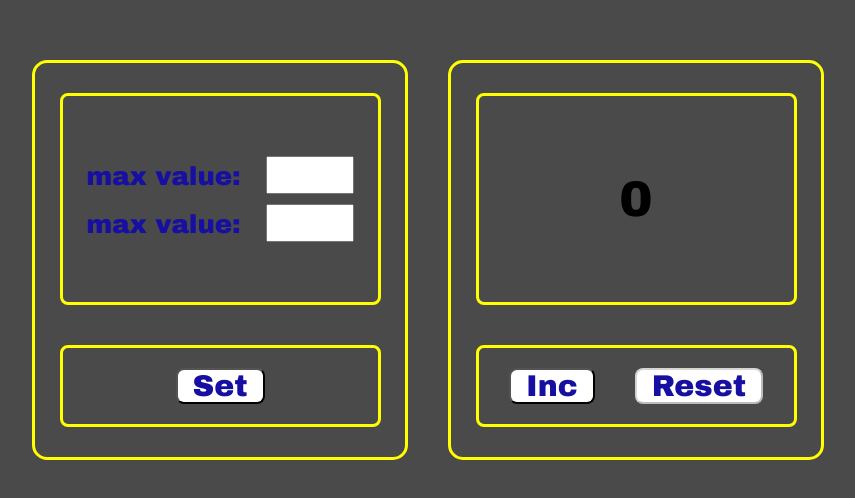
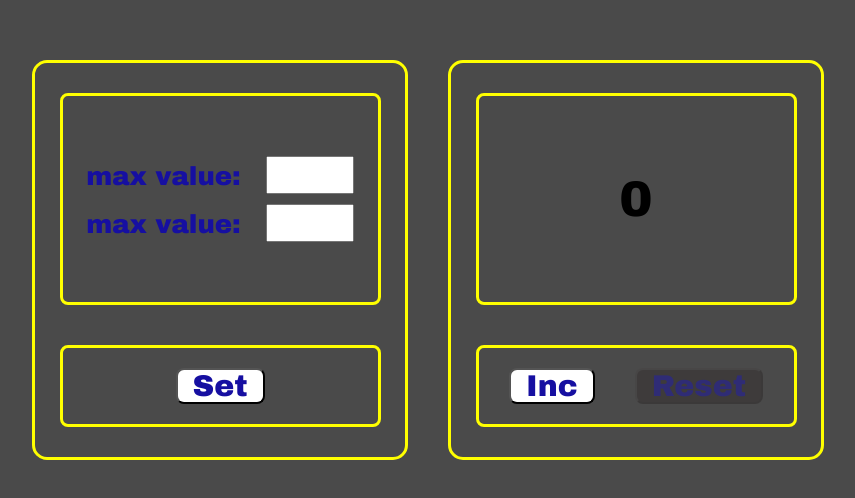
Before and after one commit to Tampoka/Counter, a React (Create React App) app: page / in a window 1280 px wide. Shown: the part 140-638 px from the top of the page, without its empty margins (212-1067 px from the left). Built offline with nearby package versions, Linux system fonts and the light colour scheme.

Commit message:
Add style for disabled button

```diff
--- a/src/Counter/Control/Control.module.scss
+++ b/src/Counter/Control/Control.module.scss
@@ -11,4 +11,9 @@
     margin: 20px;
 
     border-radius: 8px;
+
+    &:disabled {
+        background-color: #332e2e;
+        opacity: 0.5;
+    }
 }
```
